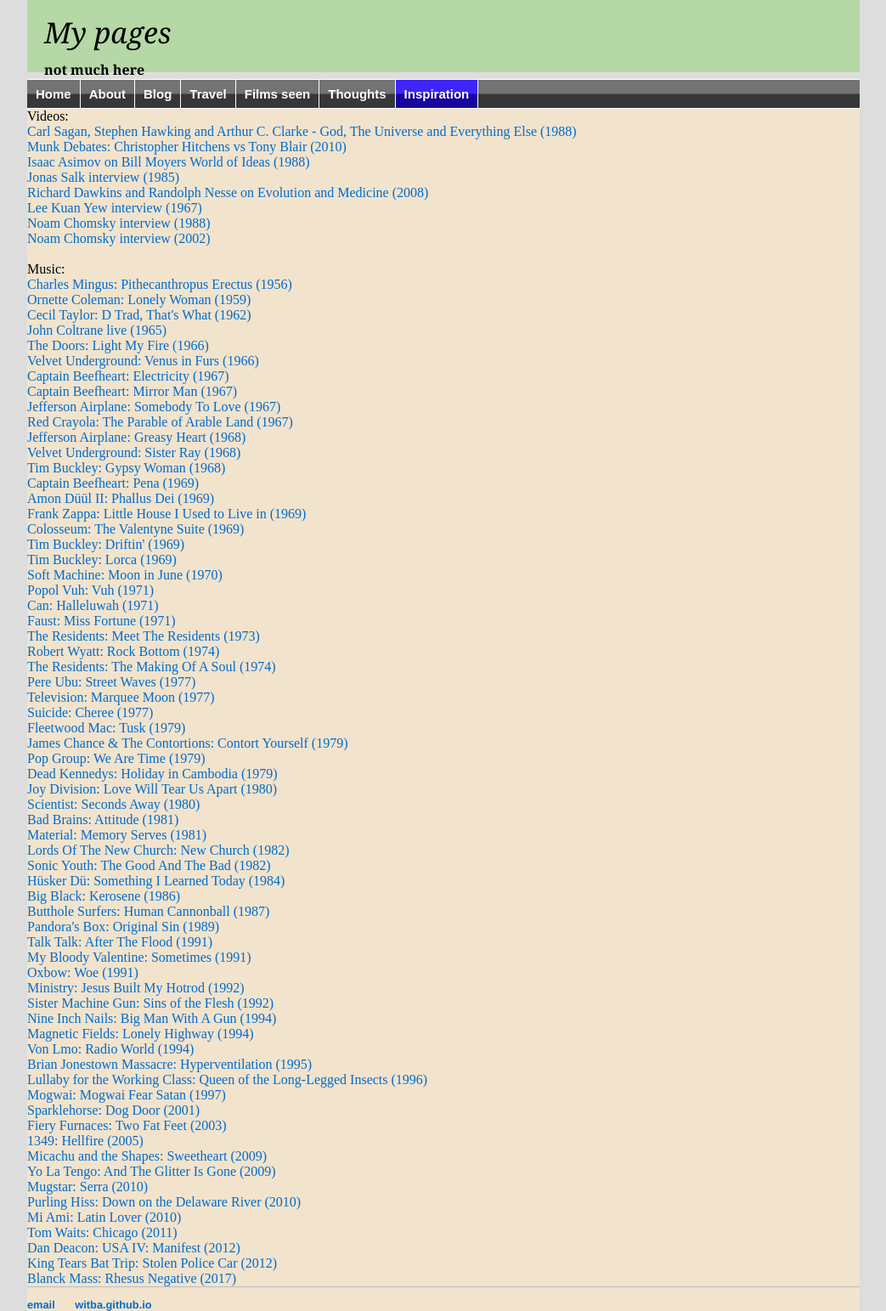
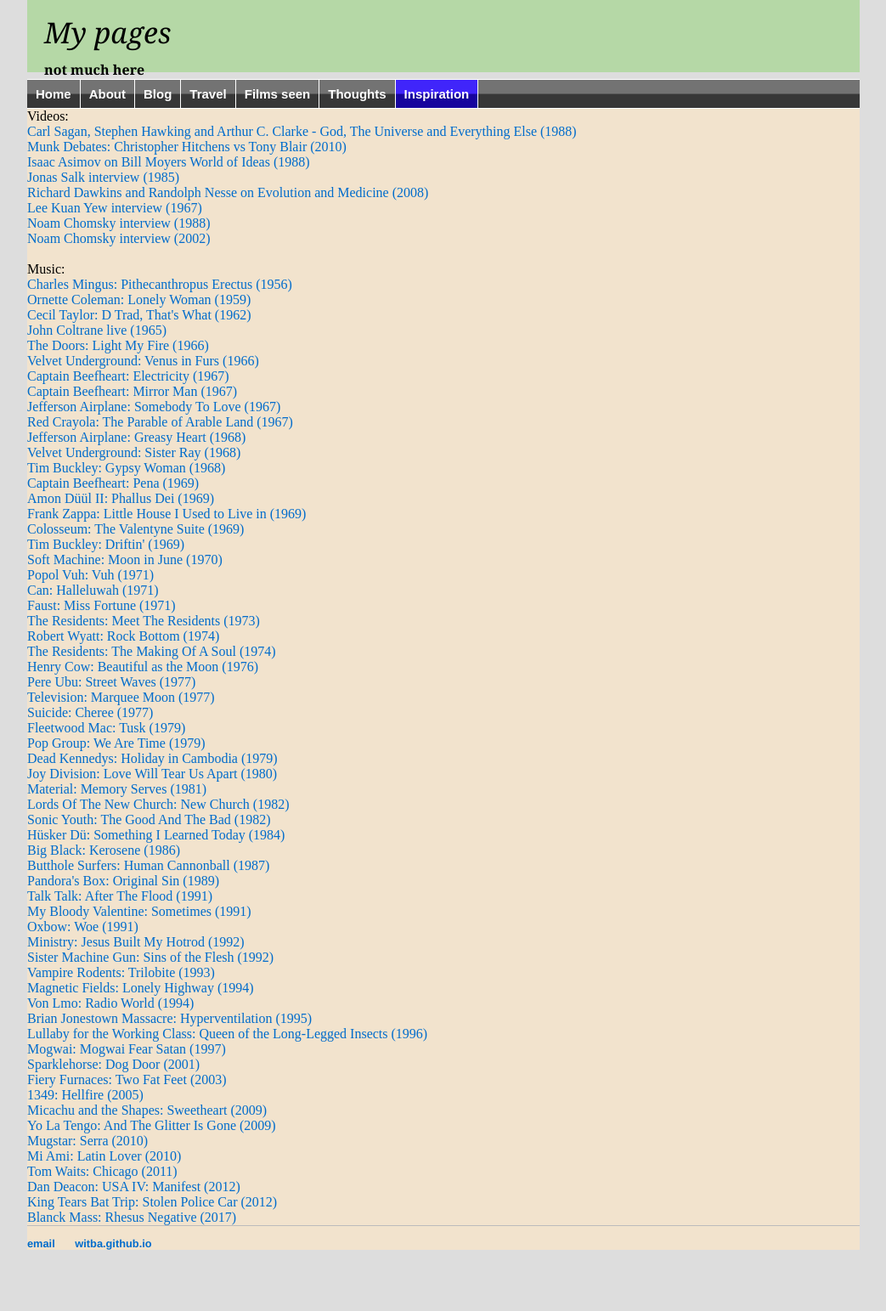
Before and after one commit to witba/witba.github.io, a Jekyll site: the page built from inspiration/index.html, in a window 1280 px wide. Shown: the whole page at 85% size, without its empty margins (118-1161 px from the left). Built offline with Jekyll 4.4.1, drawn with Linux system fonts in a browser that asks for light colours; after the commit the page ends 1471 px from its top, so only the background shows below that.

Commit message:
Update index.html

```diff
--- a/inspiration/index.html
+++ b/inspiration/index.html
@@ -33,7 +33,6 @@
 <a href="https://www.youtube.com/watch?v=aMTpSz6OVe8" target=_blank>Frank Zappa: Little House I Used to Live in (1969)</a><br>
 <a href="https://www.youtube.com/watch?v=cKFrsm4wqpg" target=_blank>Colosseum: The Valentyne Suite (1969)</a><br>
 <a href="https://www.youtube.com/watch?v=ug586LDGJgQ" target=_blank>Tim Buckley: Driftin' (1969)</a><br>
-<a href="https://www.youtube.com/watch?v=Zt2th2uanlI" target=_blank>Tim Buckley: Lorca (1969)</a><br>
 <a href="https://www.youtube.com/watch?v=IJFSIX_uVPM" target=_blank>Soft Machine: Moon in June (1970)</a><br>
 <a href="https://www.youtube.com/watch?v=kbQ1v-nCFjA" target=_blank>Popol Vuh: Vuh (1971)</a><br>
 <a href="https://www.youtube.com/watch?v=2dZbAFmnRVA" target=_blank>Can: Halleluwah (1971)</a><br>
@@ -41,16 +40,14 @@
 <a href="https://www.youtube.com/watch?v=QxSgaxUtZ2c" target=_blank>The Residents: Meet The Residents (1973)</a><br>
 <a href="https://www.youtube.com/watch?v=-4AhdWGci3c" target=_blank>Robert Wyatt: Rock Bottom (1974)</a><br>
 <a href="https://www.youtube.com/watch?v=5OlrMT2gWWY" target=_blank>The Residents: The Making Of A Soul (1974)</a><br>
+<a href="https://www.youtube.com/watch?v=Vfpq11-sRVQ" target=_blank>Henry Cow: Beautiful as the Moon (1976)</a><br>
 <a href="https://www.youtube.com/watch?v=mk1sqOpPn3E" target=_blank>Pere Ubu: Street Waves (1977)</a><br>
 <a href="https://www.youtube.com/watch?v=jlbunmCbTBA" target=_blank>Television: Marquee Moon (1977)</a><br>
 <a href="https://www.youtube.com/watch?v=aT_rlpOSqg4" target=_blank>Suicide: Cheree (1977)</a><br>
 <a href="https://www.youtube.com/watch?v=MrttEZDpDE8" target=_blank>Fleetwood Mac: Tusk (1979)</a><br>
-<a href="https://www.youtube.com/watch?v=_wcn6PCGPN4" target=_blank>James Chance & The Contortions: Contort Yourself (1979)</a><br>
 <a href="https://www.youtube.com/watch?v=okG8mlvAKT8" target=_blank>Pop Group: We Are Time (1979)</a><br>
 <a href="https://www.youtube.com/watch?v=-KTsXHXMkJA" target=_blank>Dead Kennedys: Holiday in Cambodia (1979)</a><br>
 <a href="https://www.youtube.com/watch?v=zuuObGsB0No" target=_blank>Joy Division: Love Will Tear Us Apart (1980)</a><br>
-<a href="https://www.youtube.com/watch?v=PvU2fFKEhWw" target=_blank>Scientist: Seconds Away (1980)</a><br>
-<a href="https://www.youtube.com/watch?v=YYjqY0Yg1kk" target=_blank>Bad Brains: Attitude (1981)</a><br>
 <a href="https://www.youtube.com/watch?v=8ohbpxBzfwU" target=_blank>Material: Memory Serves (1981)</a><br>
 <a href="https://www.youtube.com/watch?v=EemqJNOSGSM" target=_blank>Lords Of The New Church: New Church (1982)</a><br>
 <a href="https://www.youtube.com/watch?v=W7JncJYxN8E" target=_blank>Sonic Youth: The Good And The Bad (1982)</a><br>
@@ -63,7 +60,7 @@
 <a href="https://www.youtube.com/watch?v=UkxmWnP_WiM" target=_blank>Oxbow: Woe (1991)</a><br>
 <a href="https://www.youtube.com/watch?v=GXCh9OhDiCI" target=_blank>Ministry: Jesus Built My Hotrod (1992)</a><br>
 <a href="https://www.youtube.com/watch?v=7p5C2auZL6Q" target=_blank>Sister Machine Gun: Sins of the Flesh (1992)</a><br>
-<a href="https://www.youtube.com/watch?v=NSwKpbGZe5Y" target=_blank>Nine Inch Nails: Big Man With A Gun (1994)</a><br>
+<a href="https://www.youtube.com/watch?v=35nx5ghW-Jc" target=_blank>Vampire Rodents: Trilobite (1993)</a><br>
 <a href="https://www.youtube.com/watch?v=fO37jdCWedA" target=_blank>Magnetic Fields: Lonely Highway (1994)</a><br>
 <a href="https://www.youtube.com/watch?v=7gLVs6mKb_Q" target=_blank>Von Lmo: Radio World (1994)</a><br>
 <a href="https://www.youtube.com/watch?v=cUd-Osj6L4I" target=_blank>Brian Jonestown Massacre: Hyperventilation (1995)</a><br>
@@ -72,10 +69,9 @@
 <a href="https://www.youtube.com/watch?v=bsAyAks5T_A" target=_blank>Sparklehorse: Dog Door (2001)</a><br>
 <a href="https://www.youtube.com/watch?v=FIMvM89LIrg" target=_blank>Fiery Furnaces: Two Fat Feet (2003)</a><br>
 <a href="https://www.youtube.com/watch?v=VZug9y81Axk" target=_blank>1349: Hellfire (2005)</a><br>
-<a href="https://www.youtube.com/watch?v=Dv62QrG0LMY" target=_blank>Micachu and the Shapes: Sweetheart (2009)</a><br>
+<a href="https://www.youtube.com/watch?v=YgbgEsTYldY" target=_blank>Micachu and the Shapes: Sweetheart (2009)</a><br>
 <a href="https://www.youtube.com/watch?v=gYF4wbyrNyY" target=_blank>Yo La Tengo: And The Glitter Is Gone (2009)</a><br>
 <a href="https://www.youtube.com/watch?v=dhUIpA1iJK0" target=_blank>Mugstar: Serra (2010)</a><br>
-<a href="https://www.youtube.com/watch?v=ygr3hDJ04Mw" target=_blank>Purling Hiss: Down on the Delaware River (2010)</a><br>
 <a href="https://www.youtube.com/watch?v=Ci4naK0j7CM" target=_blank>Mi Ami: Latin Lover (2010)</a><br>
 <a href="https://www.youtube.com/watch?v=QAjtkyGVDxc" target=_blank>Tom Waits: Chicago (2011)</a><br>
 <a href="https://www.youtube.com/watch?v=bvNk4Tdcr2U" target=_blank>Dan Deacon: USA IV: Manifest (2012)</a><br>
```
